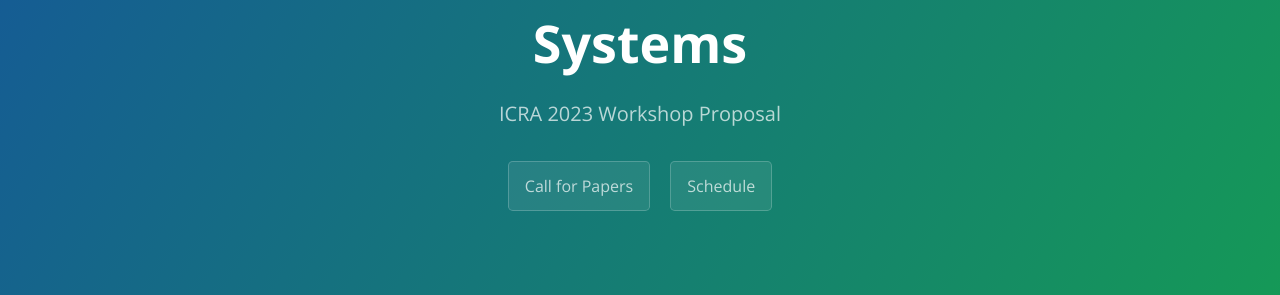
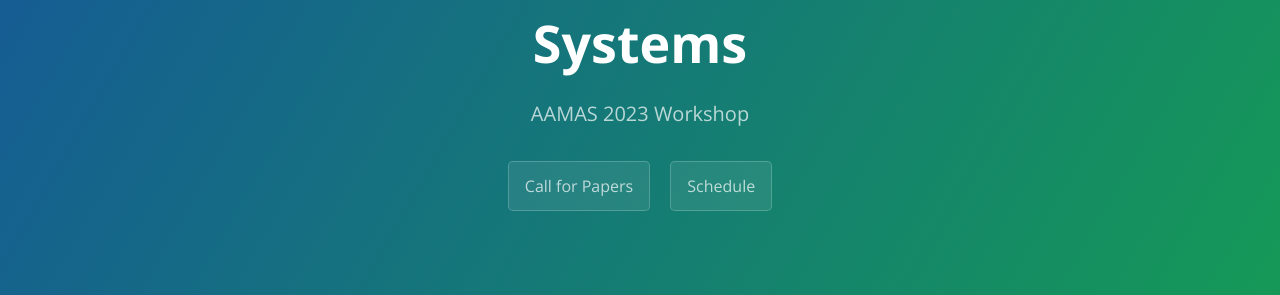
Before and after one commit to mactasworkshop/2022, a Jekyll site: the page built from index.md, in a window 1280 px wide and 900 px high. Shown: the part 232-527 px from the top of the window. Built offline with Jekyll 4.4.1, drawn with Linux system fonts in a browser that asks for light colours.

Commit message:
Update _config.yml

```diff
--- a/_config.yml
+++ b/_config.yml
@@ -1,5 +1,5 @@
 title: Multidisciplinary Approaches to Co-Creating Trustworthy Autonomous Systems
-description: ICRA 2023 Workshop Proposal
+description: AAMAS 2023 Workshop
 show_downloads: true
 google_analytics:
 theme: jekyll-theme-cayman
```
